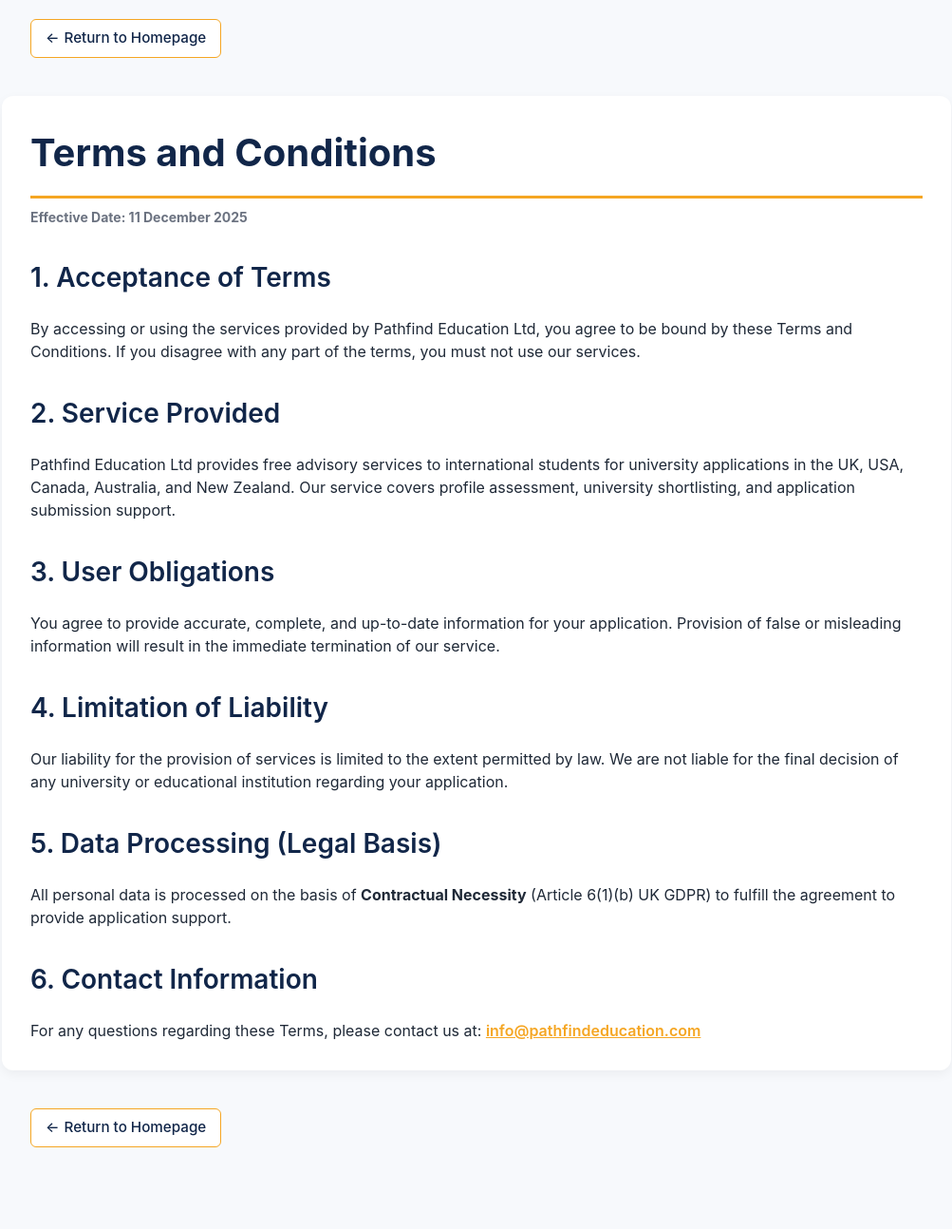
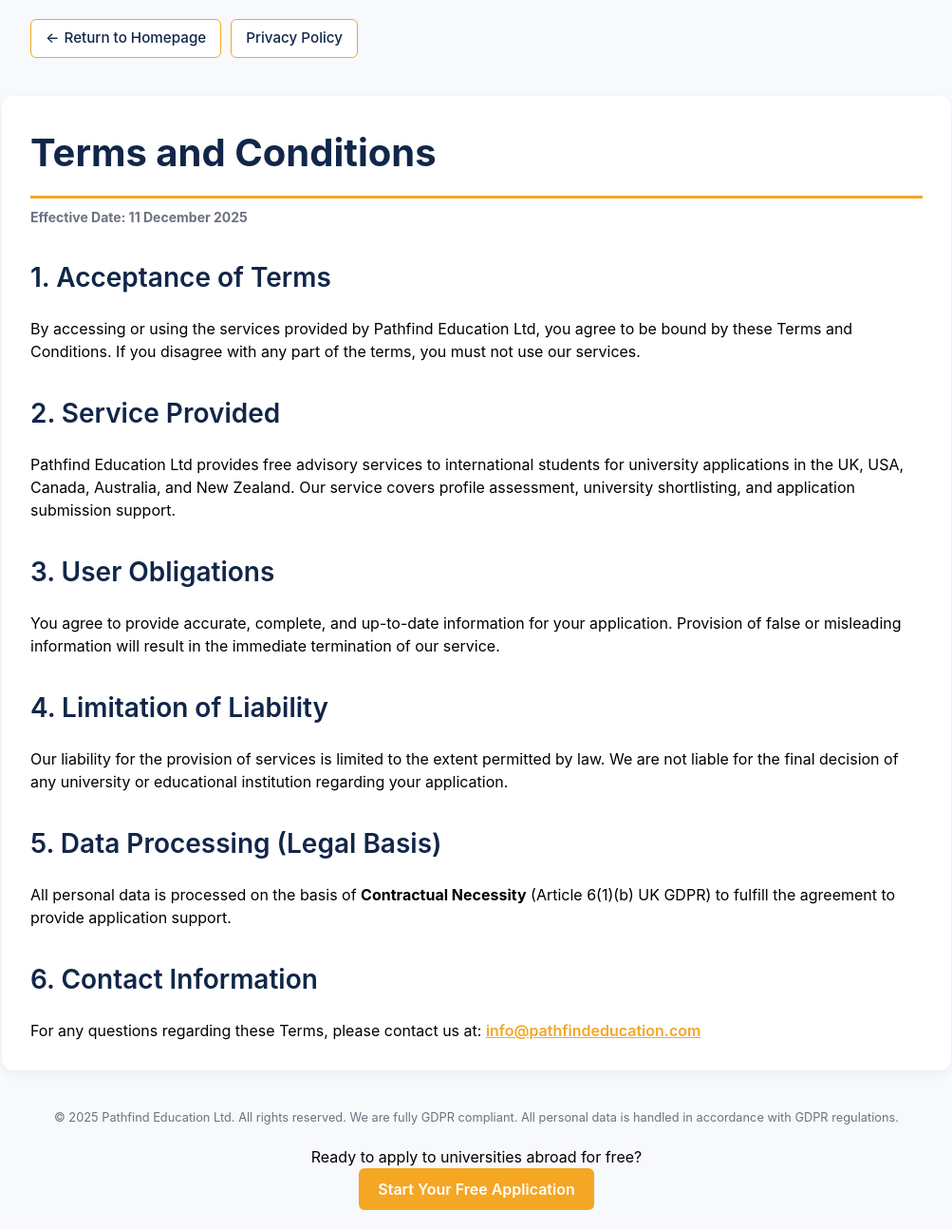
Before and after one commit to PathfindEd/pathfind-landing, a Jekyll site: the page terms.html, which Jekyll copies as it is, in a window 1280 px wide. Shown: the whole page at 95% size, without its empty margins (138-1141 px from the left). Built offline with Jekyll 4.4.1, drawn with Linux system fonts in a browser that asks for light colours; nearby versions of some CDN libraries; before the commit the page ends 1248 px from its top, so only the background shows below that.

Commit message:
updated privacy and terms

```diff
--- a/terms.html
+++ b/terms.html
@@ -9,8 +9,9 @@
         /* Custom Colors (Pathfind branding) */
         :root {
             --primary: #112649; /* Pathfind Navy */
-            --accent: #f5a623;  /* Pathfind Gold */
+            --accent: #f5a623;  /* Pathfind Gold */
             --text-color: #1f2937; /* Dark Gray */
+            --muted: #6b7280; /* Muted gray for footer text */
             --light-bg: #f7f9fc;
         }
 
@@ -85,6 +86,9 @@
             max-width: 1000px;
             margin: 20px auto 0;
             padding: 0 30px;
+            display: flex;
+            gap: 10px; /* Space out the links */
+            flex-wrap: wrap;
         }
 
         /* Styling the Link itself for a professional look (NOW WITH ORANGE OUTLINE) */
@@ -108,6 +112,21 @@
             color: var(--primary);
             border-color: #d18f1f; /* Slightly darker accent on hover */
         }
+
+        /* Footer CTA Button Style (copied from main site style) */
+        .footer-cta-btn {
+            display: inline-block;
+            padding: 10px 20px;
+            background-color: var(--accent);
+            color: white;
+            text-decoration: none;
+            border-radius: 6px;
+            font-weight: 600;
+            transition: background-color 0.2s;
+        }
+        .footer-cta-btn:hover {
+            background-color: #d18f1f; /* Slightly darker accent on hover */
+        }
     </style>
 </head>
 <body>
@@ -115,6 +134,9 @@
 <div class="nav-link-area">
     <a href="/">
         <span style="margin-right: 5px;">&larr;</span> Return to Homepage
+    </a>
+    <a href="/privacy.html">
+        Privacy Policy
     </a>
 </div>
 
@@ -154,11 +176,17 @@
     </section>
 </article>
 
-<div class="nav-link-area" style="margin-top: 20px; margin-bottom: 40px;">
-    <a href="/">
-        <span style="margin-right: 5px;">&larr;</span> Return to Homepage
-    </a>
-</div>
+<footer style="max-width: 1000px; margin: 40px auto 20px; padding: 0 30px; text-align: center;">
+    <p style="font-size: 0.8em; color: var(--muted); margin-bottom: 5px;">
+        &copy; 2025 Pathfind Education Ltd. All rights reserved. We are fully GDPR compliant. All personal data is handled in accordance with GDPR regulations.
+    </p>
 
+    <div style="margin-top: 20px;">
+        <p style="color: var(--text-color);">Ready to apply to universities abroad for free?</p>
+        <a href="/consultation" class="footer-cta-btn">
+            Start Your Free Application
+        </a>
+    </div>
+</footer>
 </body>
 </html>
```
Also changed, not shown: _layouts/default.html (+5 -4 lines), privacy.html (+35 -7 lines), 4 other files.
